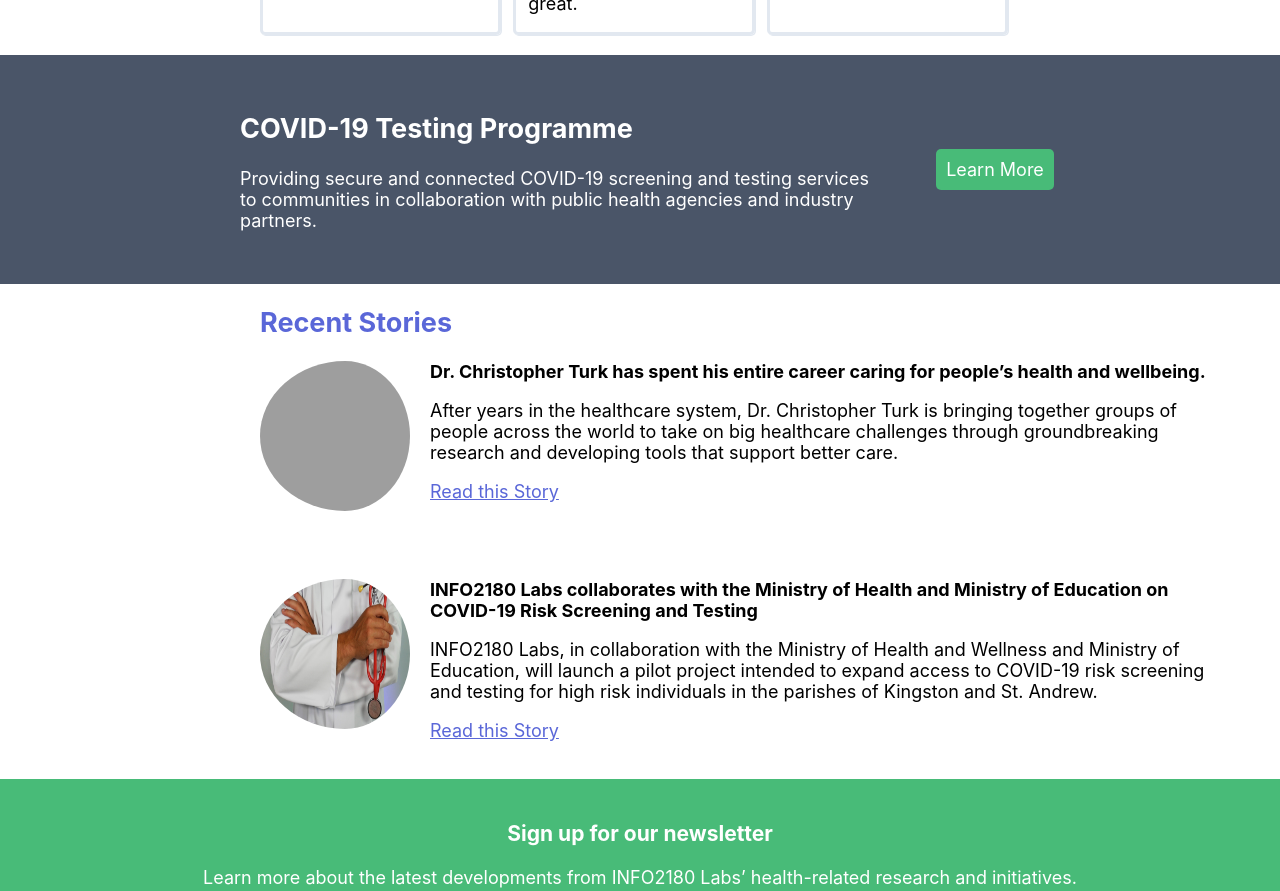
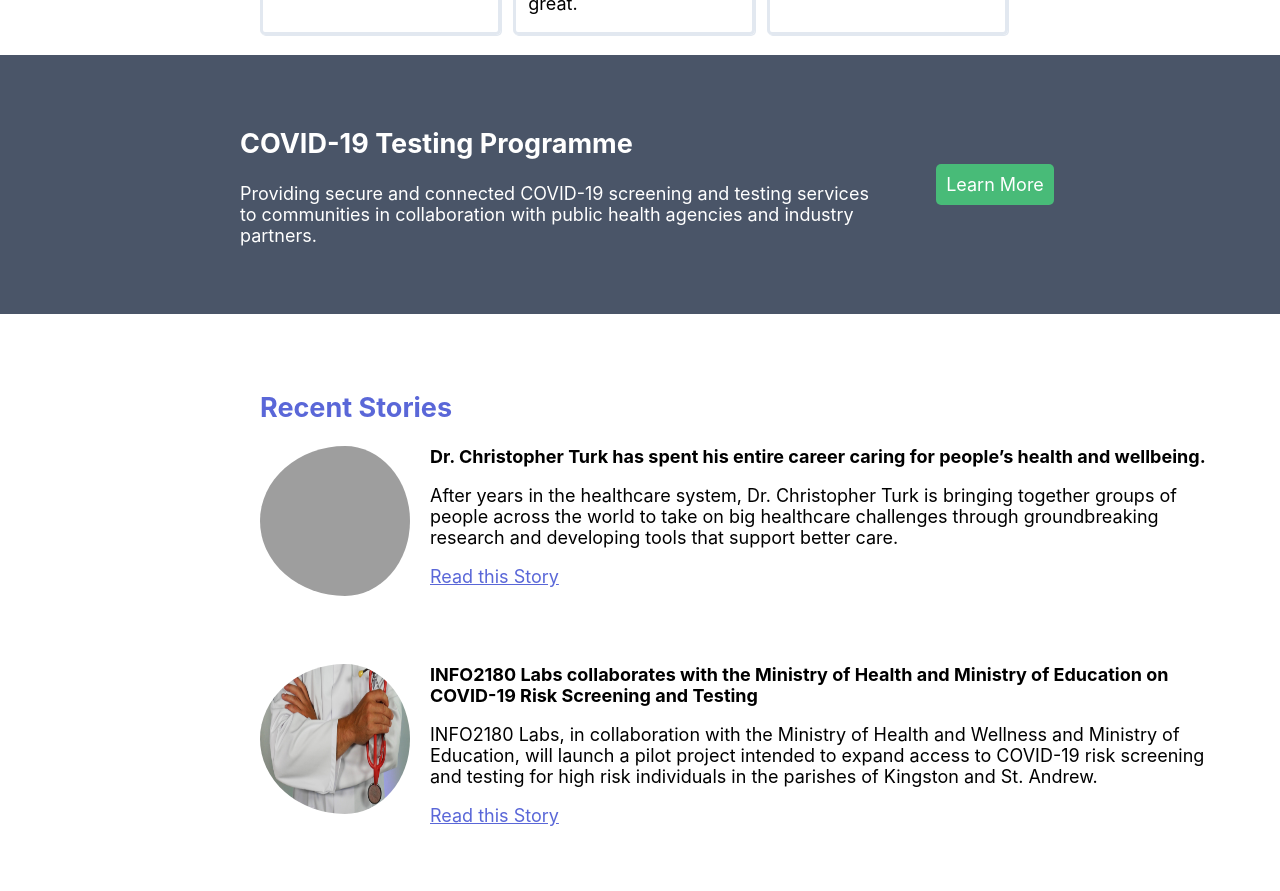
Before and after one commit to joygray21/info2180-project1, a plain HTML site: page index.html in a window 1280 px wide. Shown: the part 726-1617 px from the top of the page. Drawn offline with Linux system fonts and the light colour scheme; grey boxes are pictures that could not be loaded.

Commit message:
Added more spacing for Testing and Stories

```diff
--- a/styles.css
+++ b/styles.css
@@ -125,8 +125,8 @@ li{
     grid-template-columns: 300px 300px 150px;
     /* grid-template-columns: auto auto min-content ; */
     padding-left: 160px;
-    padding-top: 35px;
-    padding-bottom: 35px;
+    padding-top: 50px;
+    padding-bottom: 50px;
     /* justify-content: space-between; */
     /* align-content: center; */
     gap: 40px;
@@ -171,6 +171,8 @@ li{
 .stories .container{
     padding-left: 200px; /* 160*/
     /* padding-right: 150px; */
+    padding-top: 55px;
+    padding-bottom: 55px;
 }
 
 .stories .container h2{
```
